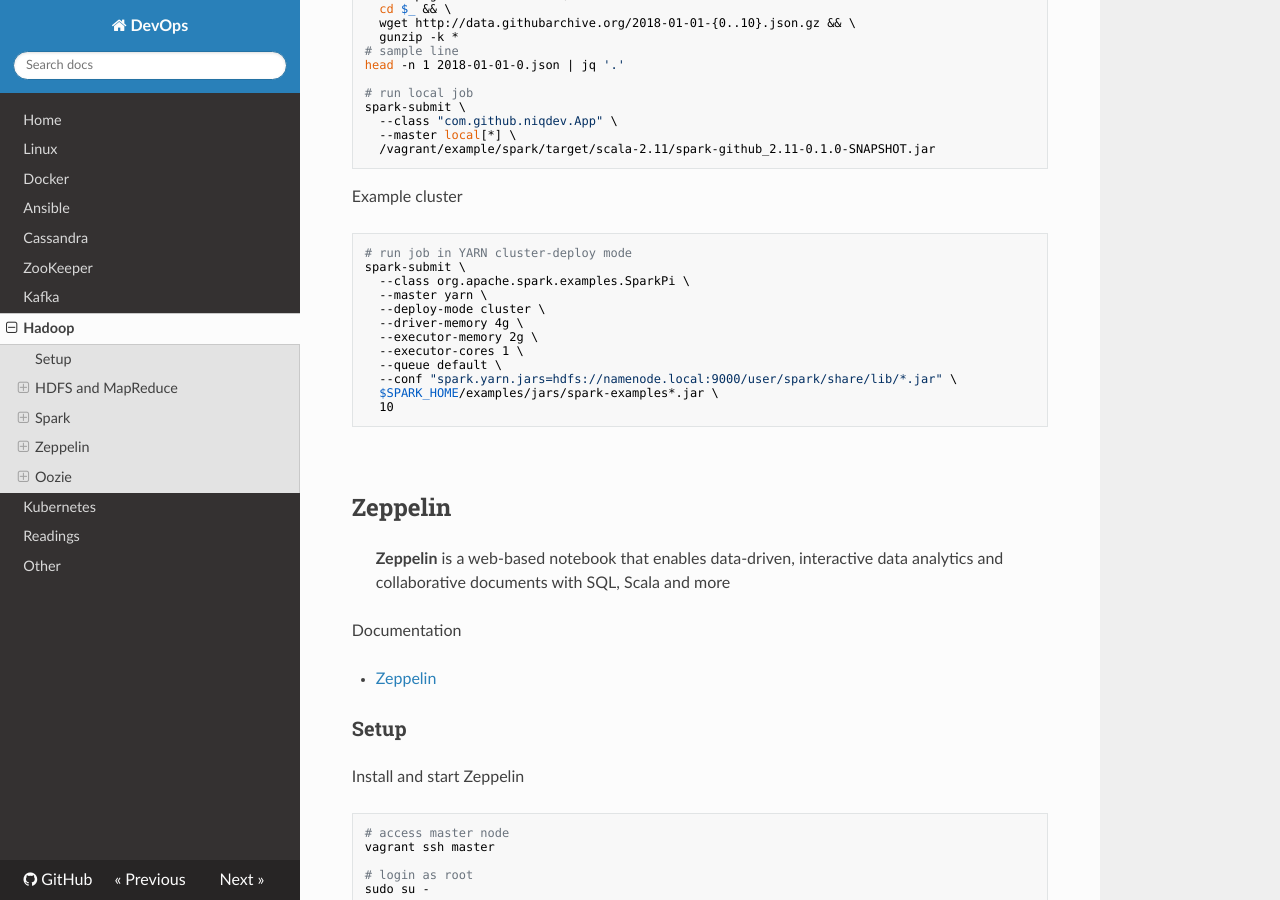
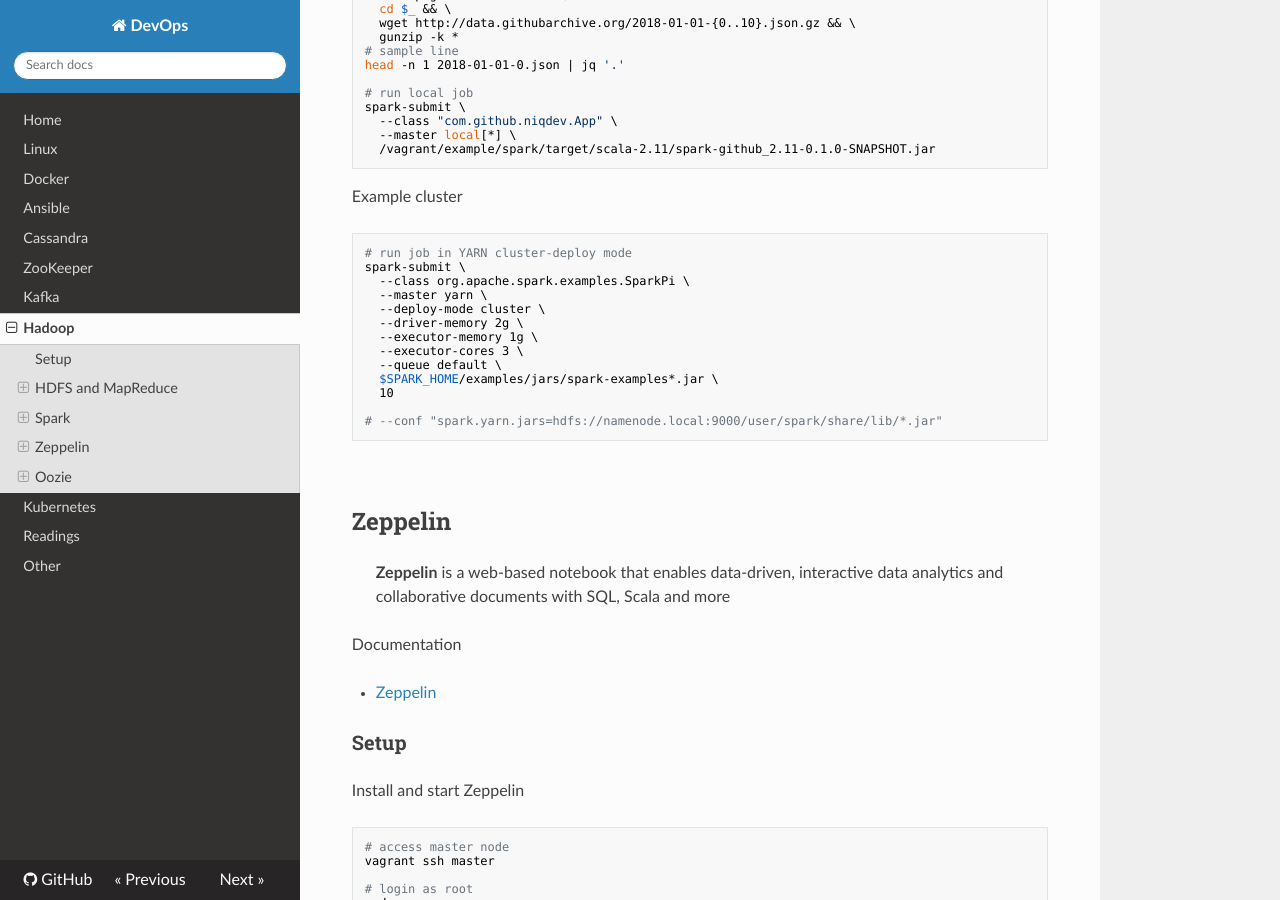
Before and after one commit to niqdev/devops, an MkDocs documentation site: the page built from docs/hadoop.md, in a window 1280 px wide and 900 px high, scrolled down 7522 px. Built offline with MkDocs 1.6.1, drawn with Linux system fonts in a browser that asks for light colours; nearby versions of some CDN libraries; old or Windows-style settings are respelled for this version of MkDocs.

Commit message:
hadoop: update example

````diff
--- a/docs/hadoop.md
+++ b/docs/hadoop.md
@@ -367,13 +367,14 @@ spark-submit \
   --class org.apache.spark.examples.SparkPi \
   --master yarn \
   --deploy-mode cluster \
-  --driver-memory 4g \
-  --executor-memory 2g \
-  --executor-cores 1 \
+  --driver-memory 2g \
+  --executor-memory 1g \
+  --executor-cores 3 \
   --queue default \
-  --conf "spark.yarn.jars=hdfs://namenode.local:9000/user/spark/share/lib/*.jar" \
   $SPARK_HOME/examples/jars/spark-examples*.jar \
   10
+
+# --conf "spark.yarn.jars=hdfs://namenode.local:9000/user/spark/share/lib/*.jar"
 ```
 
 <br>
````
Also changed, not shown: 1 other file.
